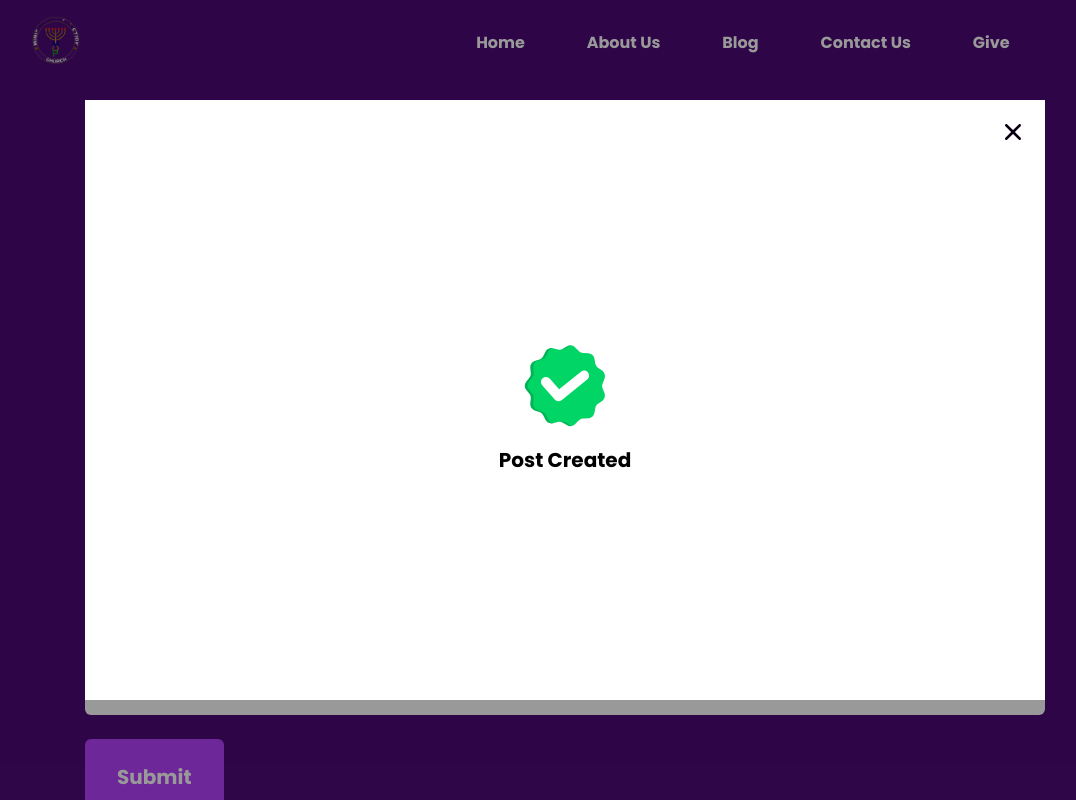
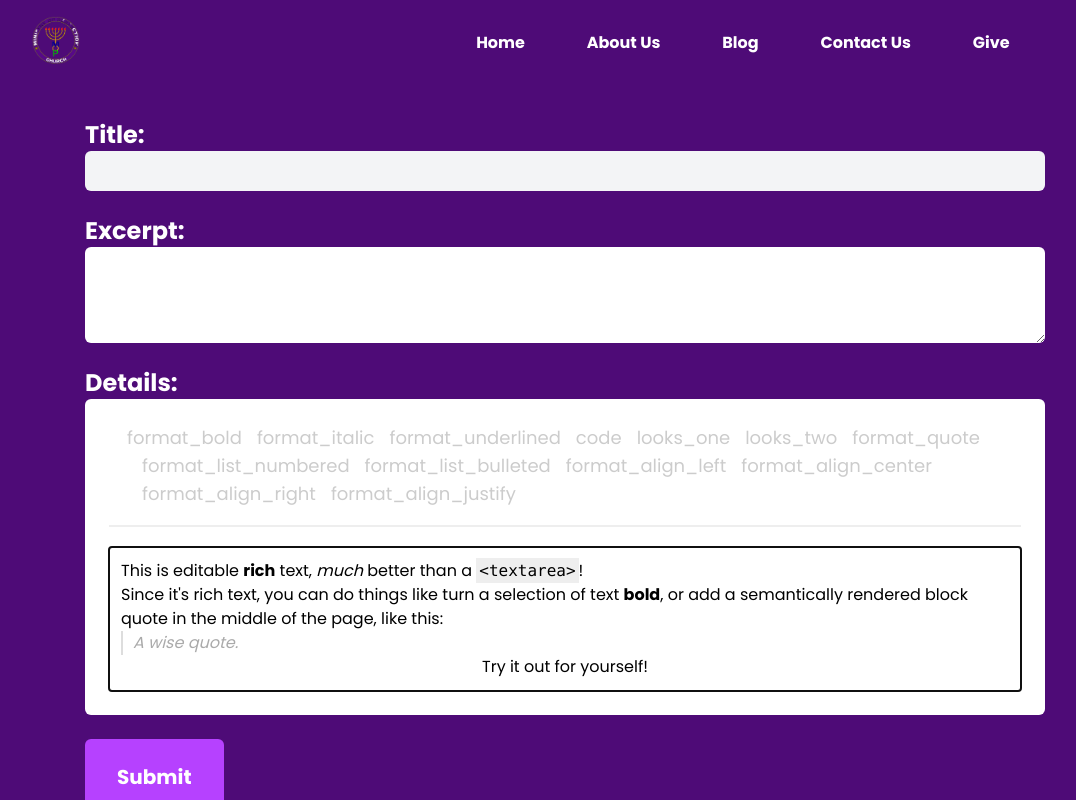
Before and after one commit to Onyelaudochukwuka/mopugbowo, a Next.js app: page /admin in a window 1280 px wide. Shown: the top 800 px of the page, without its empty margins (75-1151 px from the left). Built offline with nearby package versions, Linux system fonts and the light colour scheme.

Commit message:
fixed up popUp

```diff
--- a/components/PopUp.tsx
+++ b/components/PopUp.tsx
@@ -2,13 +2,18 @@ import  React, { FC } from 'react';
 import { Success, Close } from "./icon";
 
 export interface IPopUpProps {
+  toggle: boolean;
+  close: () => void;
 }
 
-const PopUp: FC<IPopUpProps> = (props) => {
+const PopUp: FC<IPopUpProps> = ({ toggle, close }) => {
+  console.log(toggle);
   return (
-    <section className="flex bg-black/40 fixed inset-0 w-full h-full z-50 items-center justify-center">
+    <section className={`${toggle ? `scale-100`: `scale-0`} transition-transform duration-500 ease-in flex bg-black/40 fixed inset-0 w-full h-full z-50 items-center justify-center`}>
       <div className="bg-white w-3/4 h-3/4 relative flex items-center justify-center flex-col">
-        <Close className="w-8 h-8 absolute top-4 right-4 cursor-pointer" />
+        <Close
+          onClick={() => close()}
+          className="w-8 h-8 absolute top-4 right-4 cursor-pointer" />
         <p><Success /> </p>
         <p className="text-xl font-bold">Post Created</p>
       </div>
```
